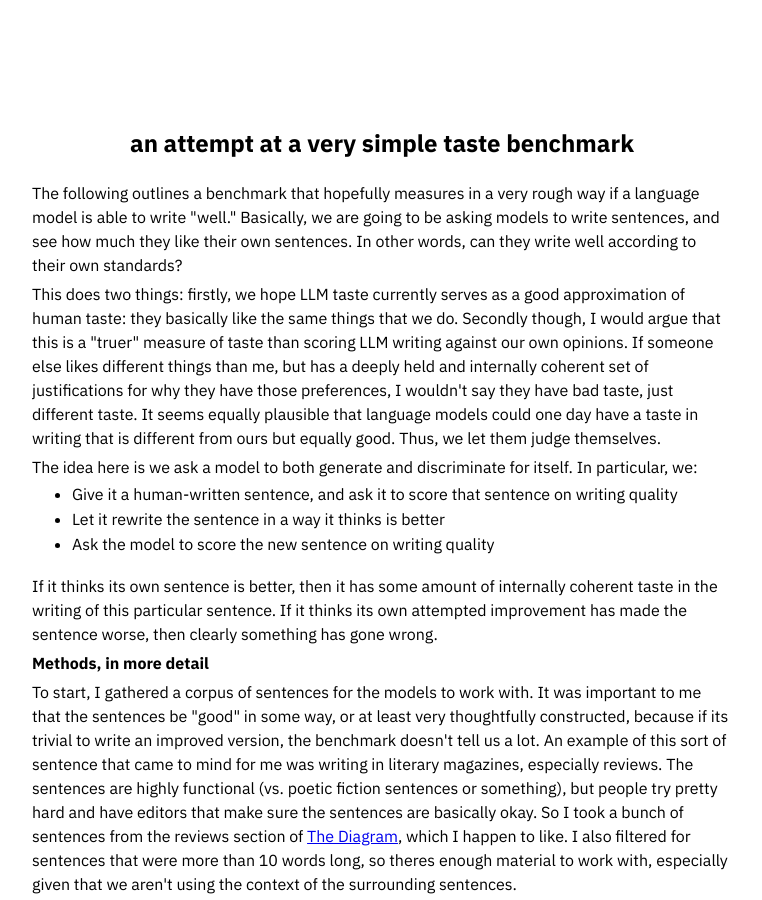
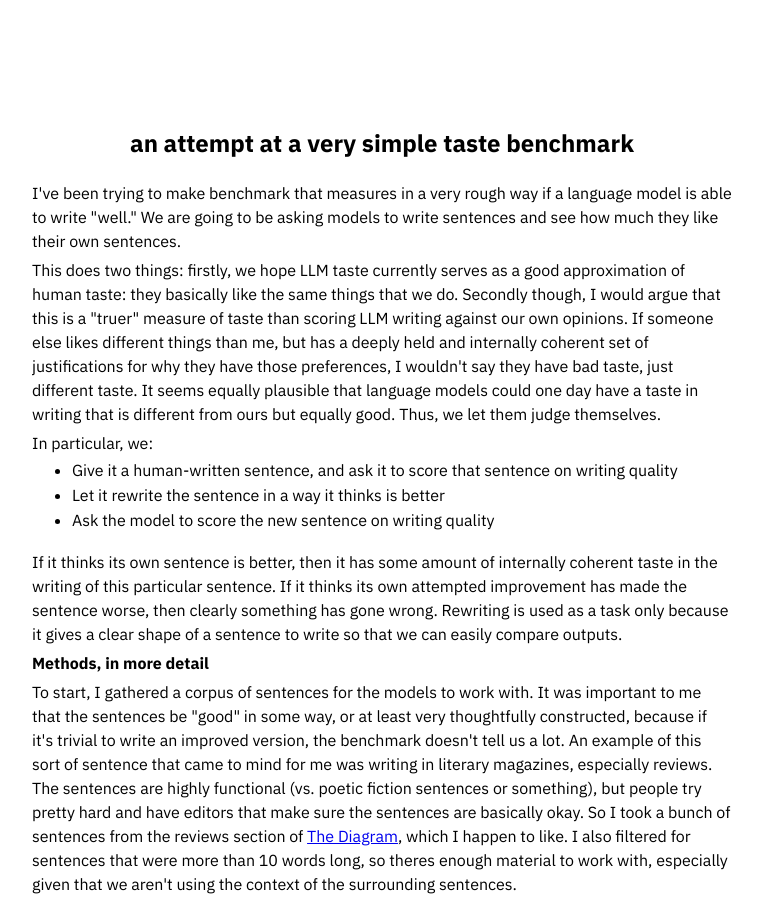
Before and after one commit to CaseyManning/caseymanning.github.io, a Jekyll site: the page tastebench/index.html, which Jekyll copies as it is, in a window 1280 px wide and 900 px high. Shown: the whole window, without its empty margins (258-1020 px from the left). Built offline with Jekyll 4.4.1, drawn with Linux system fonts in a browser that asks for light colours.

Commit message:
copy edits

```diff
--- a/index.html
+++ b/index.html
@@ -63,7 +63,7 @@
         <div class="item">
           <div>
               <a href="tastebench">Taste benchmark explorations</a>
-              <small>A writeup of some explorations of a simple benchmark for LLM writing abilities / "writing taste."</small>
+              <small>Some explorations of a simple benchmark for LLM writing abilities / "writing taste."</small>
           </div>
           <img src="tastebench/model_ratios.png" alt="Taste benchmark explorations">
         </div>
--- a/tastebench/index.html
+++ b/tastebench/index.html
@@ -8,9 +8,8 @@
             <p id="title">an attempt at a very simple taste benchmark</p>
         </div>
         <p>
-          The following outlines a benchmark that hopefully measures in a very rough way if a language model is able to write "well."
-          Basically, we are going to be asking models to write sentences, and see how much they like their own sentences. In other words,
-          can they write well according to their own standards?
+          I've been trying to make benchmark that measures in a very rough way if a language model is able to write "well."
+          We are going to be asking models to write sentences and see how much they like their own sentences.
         </p>
         <p>
             This does two things: firstly, we hope LLM taste currently serves as a good approximation of human taste:
@@ -22,7 +21,7 @@
         </p>
 
         <p>
-            The idea here is we ask a model to both generate and discriminate for itself. In particular, we:
+            In particular, we:
         </p>
             <ul>
                 <li>Give it a human-written sentence, and ask it to score that sentence on writing quality</li>
@@ -33,14 +32,15 @@
         <p>
             If it thinks its own sentence is better, then it has some amount of internally coherent taste in the writing of
             this particular sentence. If it thinks its own attempted improvement has made the sentence worse, then clearly
-            something has gone wrong.
+            something has gone wrong. Rewriting is used as a task only because it gives a clear shape of a sentence to write
+            so that we can easily compare outputs.
         </p>
 
         <b> Methods, in more detail </b>
 
         <p>
             To start, I gathered a corpus of sentences for the models to work with. It was important to me that
-            the sentences be "good" in some way, or at least very thoughtfully constructed, because if its trivial to write
+            the sentences be "good" in some way, or at least very thoughtfully constructed, because if it's trivial to write
             an improved version, the benchmark doesn't tell us a lot. An example of this sort of sentence that came to mind for
             me was writing in literary magazines, especially reviews. The sentences are highly functional (vs. poetic fiction sentences or something), but people try pretty hard and
             have editors that make sure the sentences are basically okay. So I took a bunch of sentences from the reviews section of
```
